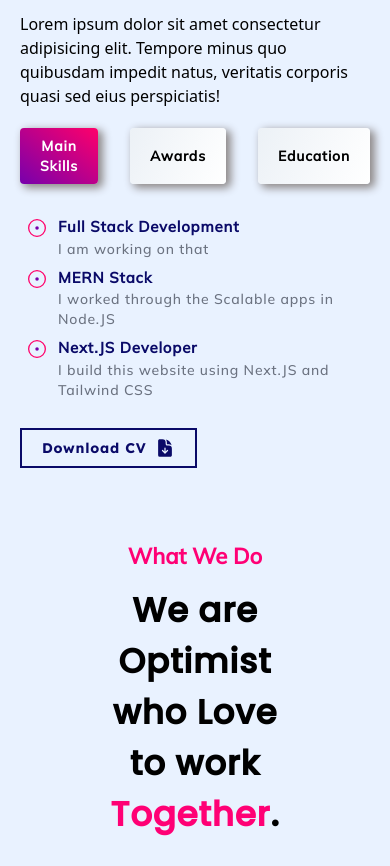
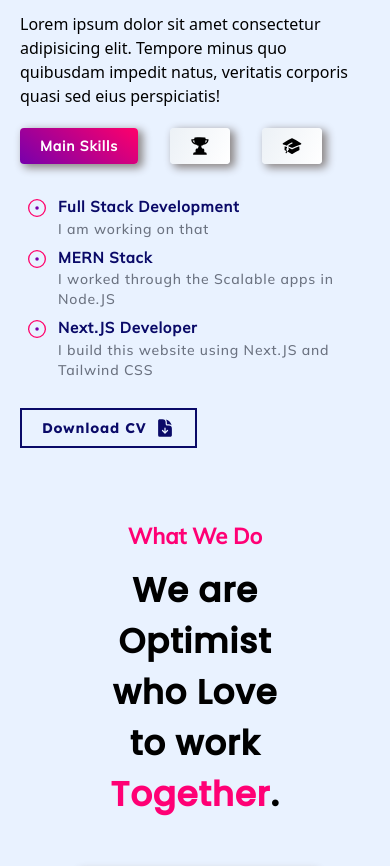
Before and after one commit to nikhivishwaa/portfolio-site, a Next.js app: page / in a window 390 px wide. Shown: the part 941-1807 px from the top of the page. Built offline with nearby package versions, Linux system fonts and the light colour scheme.

Commit message:
responsive slide bar for small screen devices

```diff
--- a/components/Screens/AboutScreen.jsx
+++ b/components/Screens/AboutScreen.jsx
@@ -102,7 +102,10 @@ export default function AboutScreen() {
                   onClick={() => handleInfoSection(key)}
                   key={i}
                 >
-                  {key}
+                  {
+                    key === infoSection
+                      ? key
+                      : <Image src={`/icons/${key!=="main skills"?key:"skills"}.svg`} alt={key} height={20} width={20}/>}
                 </button>
               ))}
             </div>
```
Also changed, not shown: public/icons/awards.svg (added).
